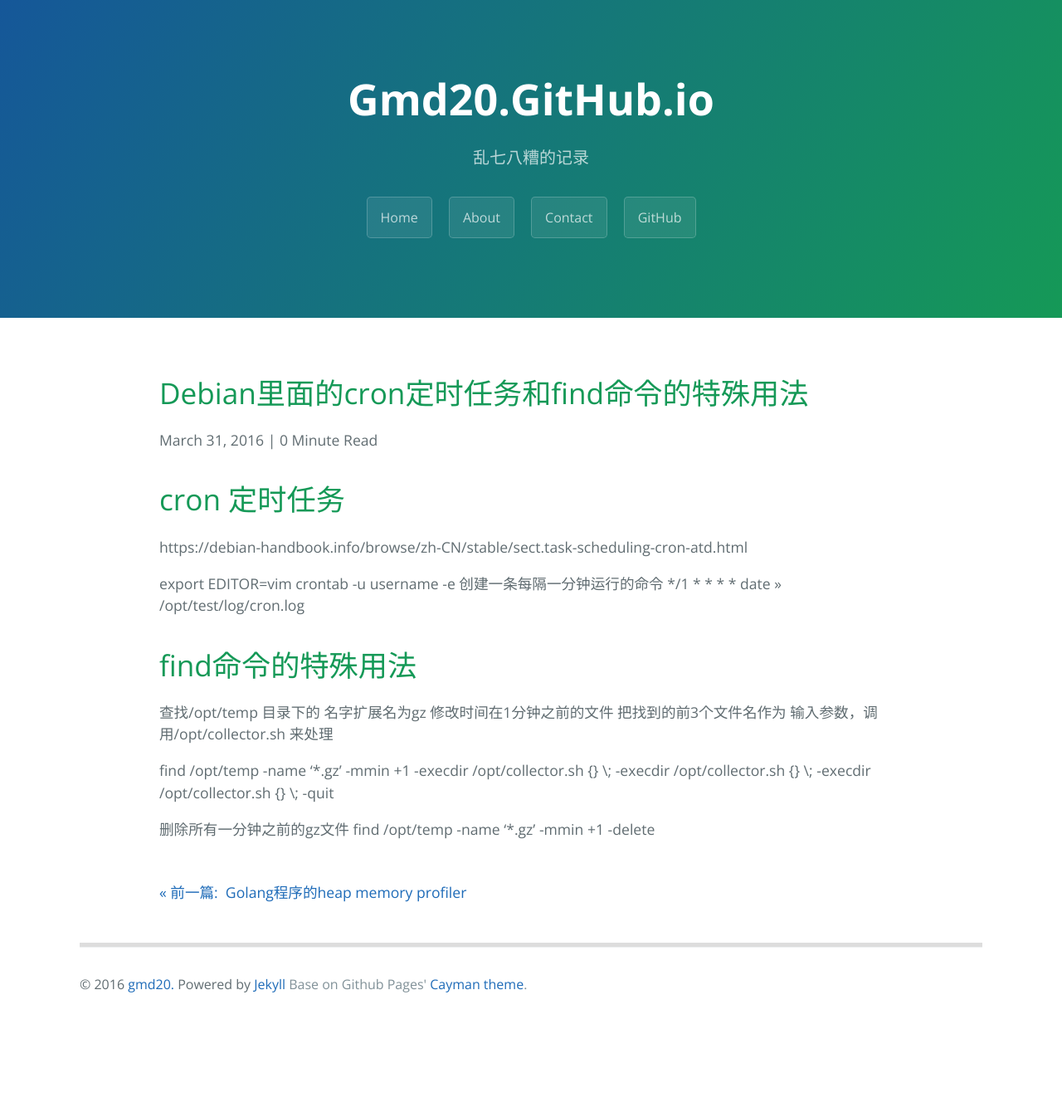
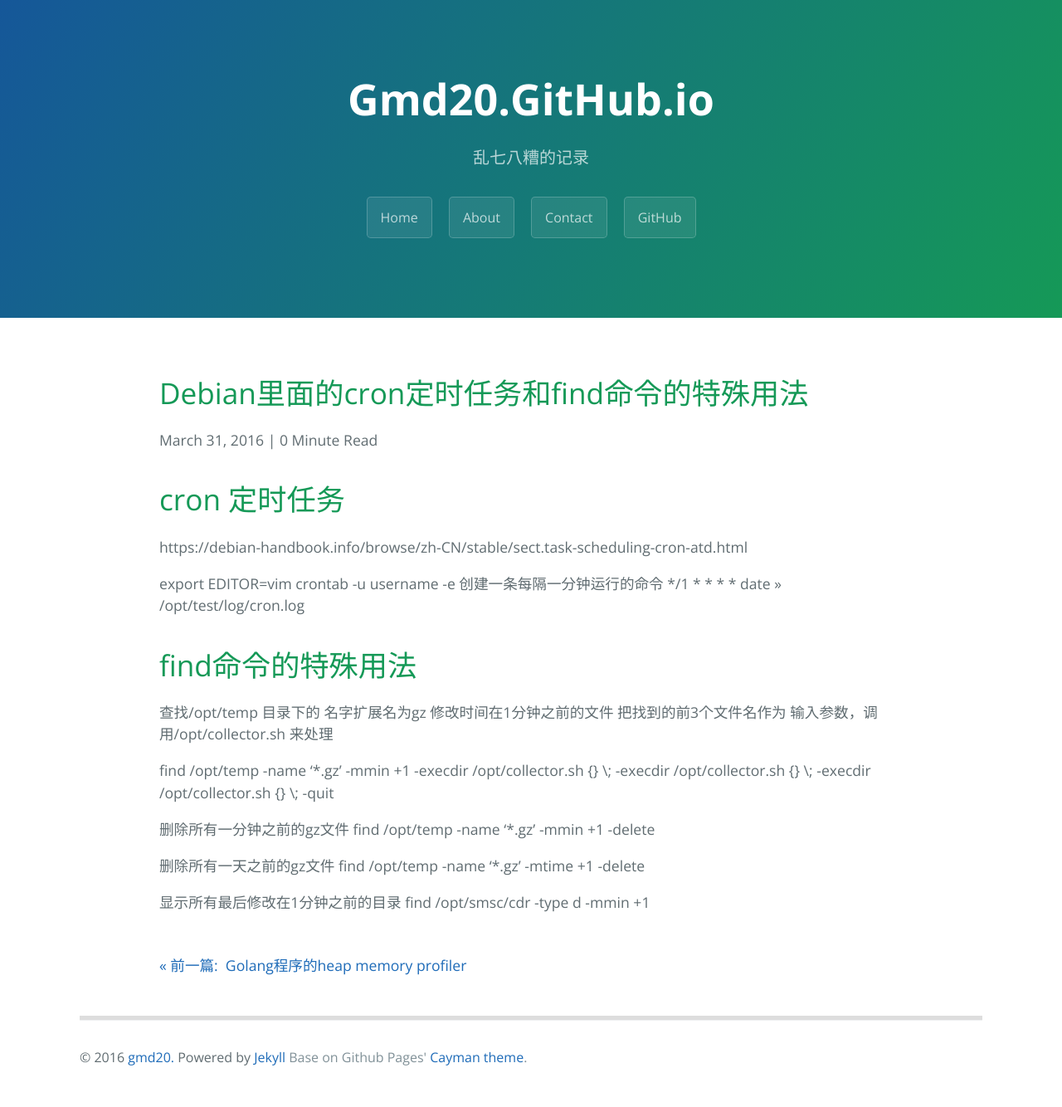
Before and after one commit to gmd20/gmd20.github.io, a Jekyll site: the page built from _posts/2016-03-31-debian里面的cron定时任务和find命令的特殊用法.markdown, in a window 1280 px wide. Shown: the whole page at 83% size. Built offline with Jekyll 4.4.1, drawn with Linux system fonts in a browser that asks for light colours; Markdown is read by kramdown in place of the engine named in the settings; comment, search, counter and statistics services are not loaded; before the commit the page ends 1246 px from its top, so only the background shows below that.

Commit message:
Update 2016-03-31-debian里面的cron定时任务和find命令的特殊用法.markdown

```diff
--- a/_posts/2016-03-31-debian里面的cron定时任务和find命令的特殊用法.markdown
+++ b/_posts/2016-03-31-debian里面的cron定时任务和find命令的特殊用法.markdown
@@ -18,3 +18,9 @@ find /opt/temp -name '*.gz' -mmin +1  -execdir /opt/collector.sh {} \;  -execdir
 
 删除所有一分钟之前的gz文件
 find /opt/temp -name '*.gz' -mmin +1  -delete
+
+删除所有一天之前的gz文件
+find /opt/temp -name '*.gz' -mtime +1  -delete
+
+显示所有最后修改在1分钟之前的目录
+find /opt/smsc/cdr -type d  -mmin +1
```
